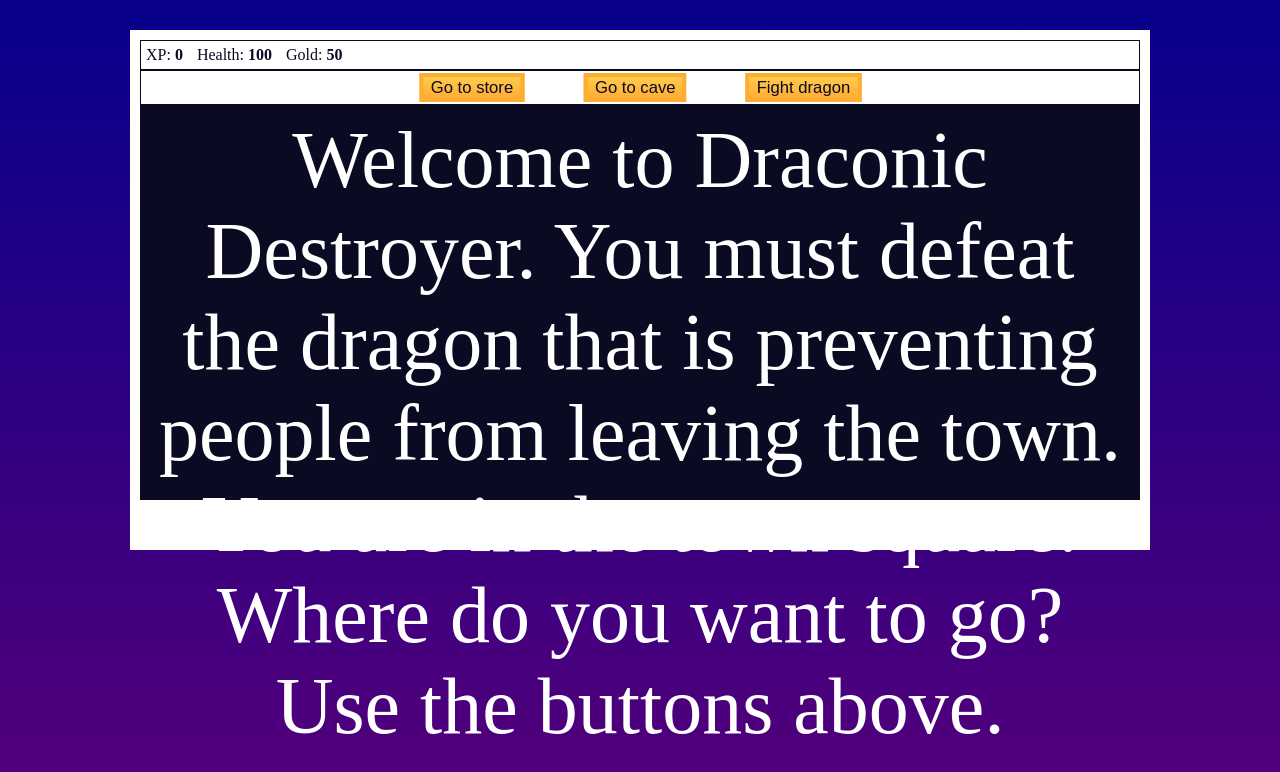
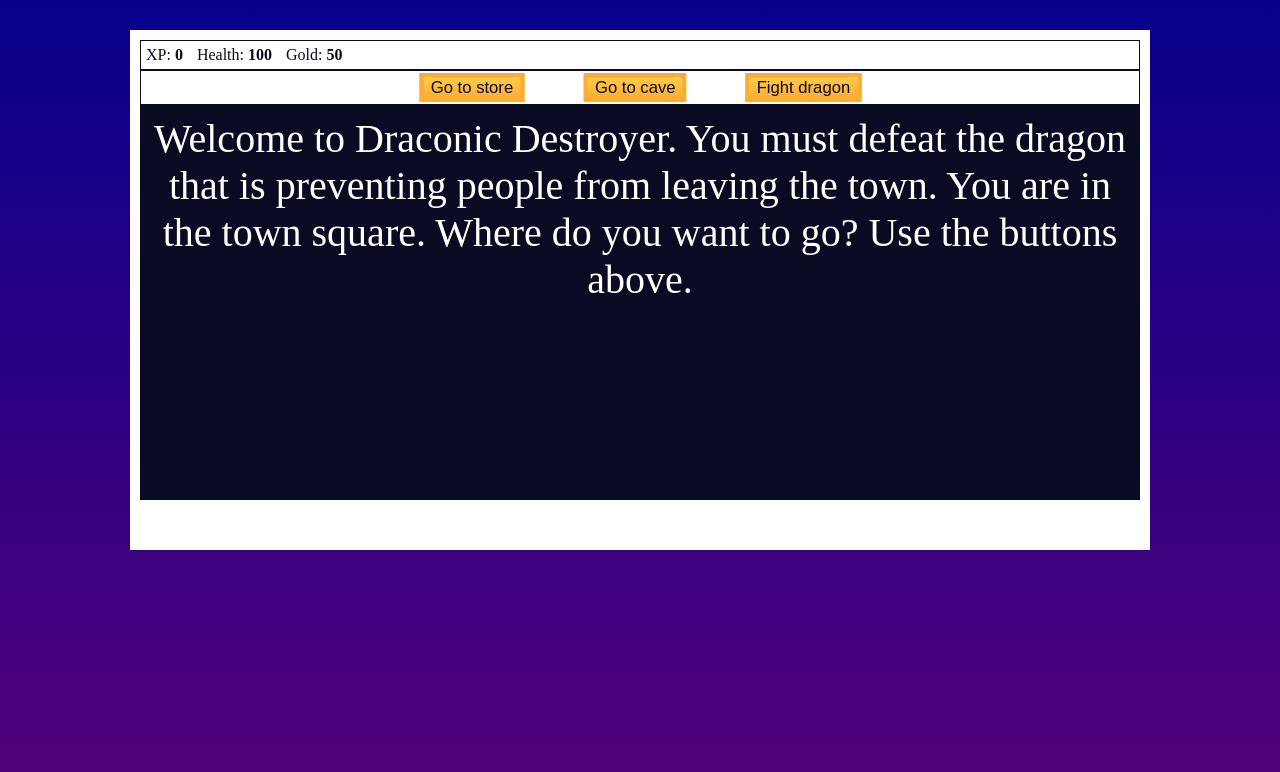
Before and after one commit to Kosm0-o/DraconicDestroyer, a plain HTML site: page index.html in a window 1280 px wide. Drawn offline with Linux system fonts and the light colour scheme.

Commit message:
text size readjustment in styles.css

```diff
--- a/styles.css
+++ b/styles.css
@@ -11,7 +11,7 @@ body {
     color: #ffffff;
     padding: 10px;
     height: 75%;
-    font-size: 500%;
+    font-size: 250%;
     text-align: center;
   }
 
```
